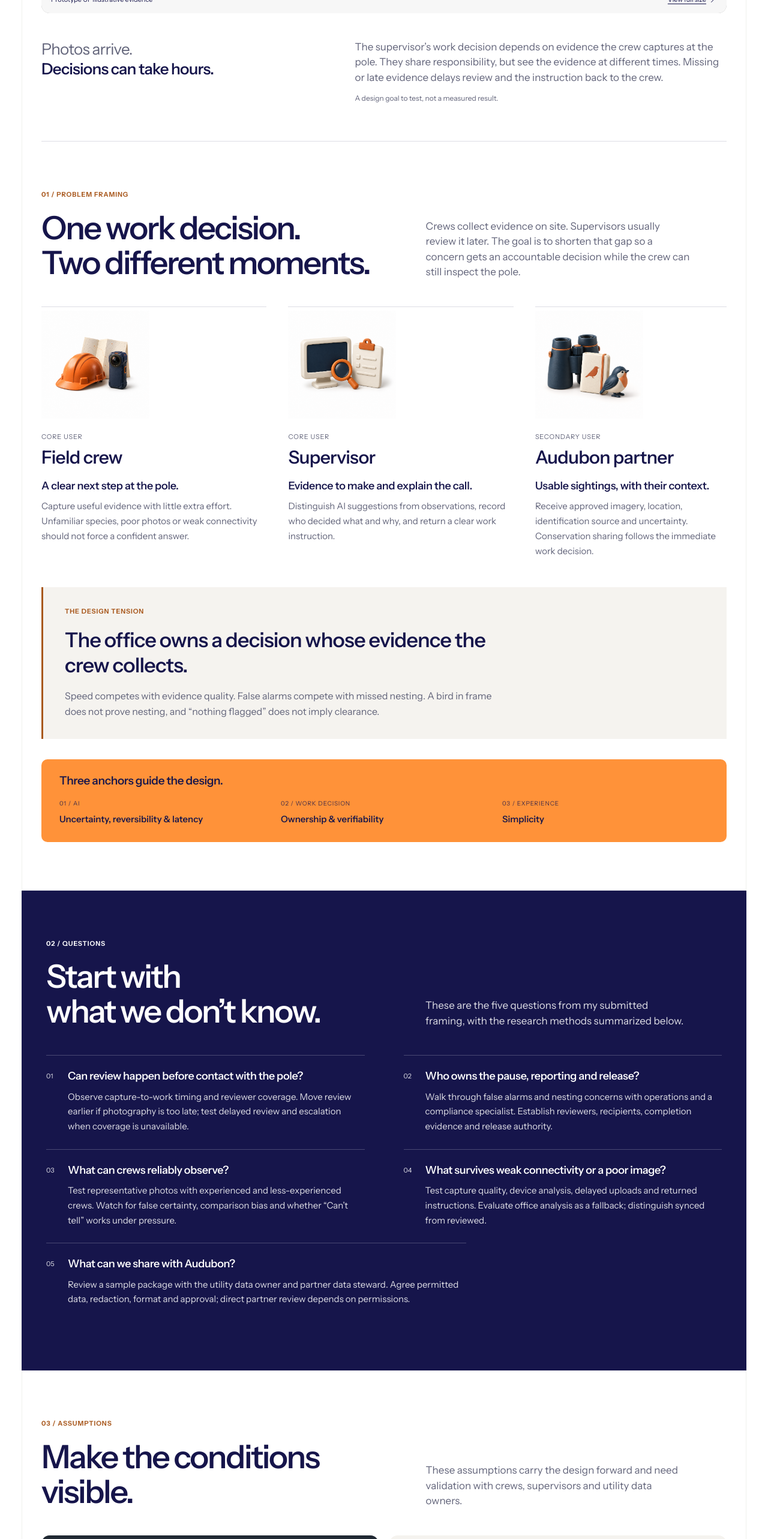
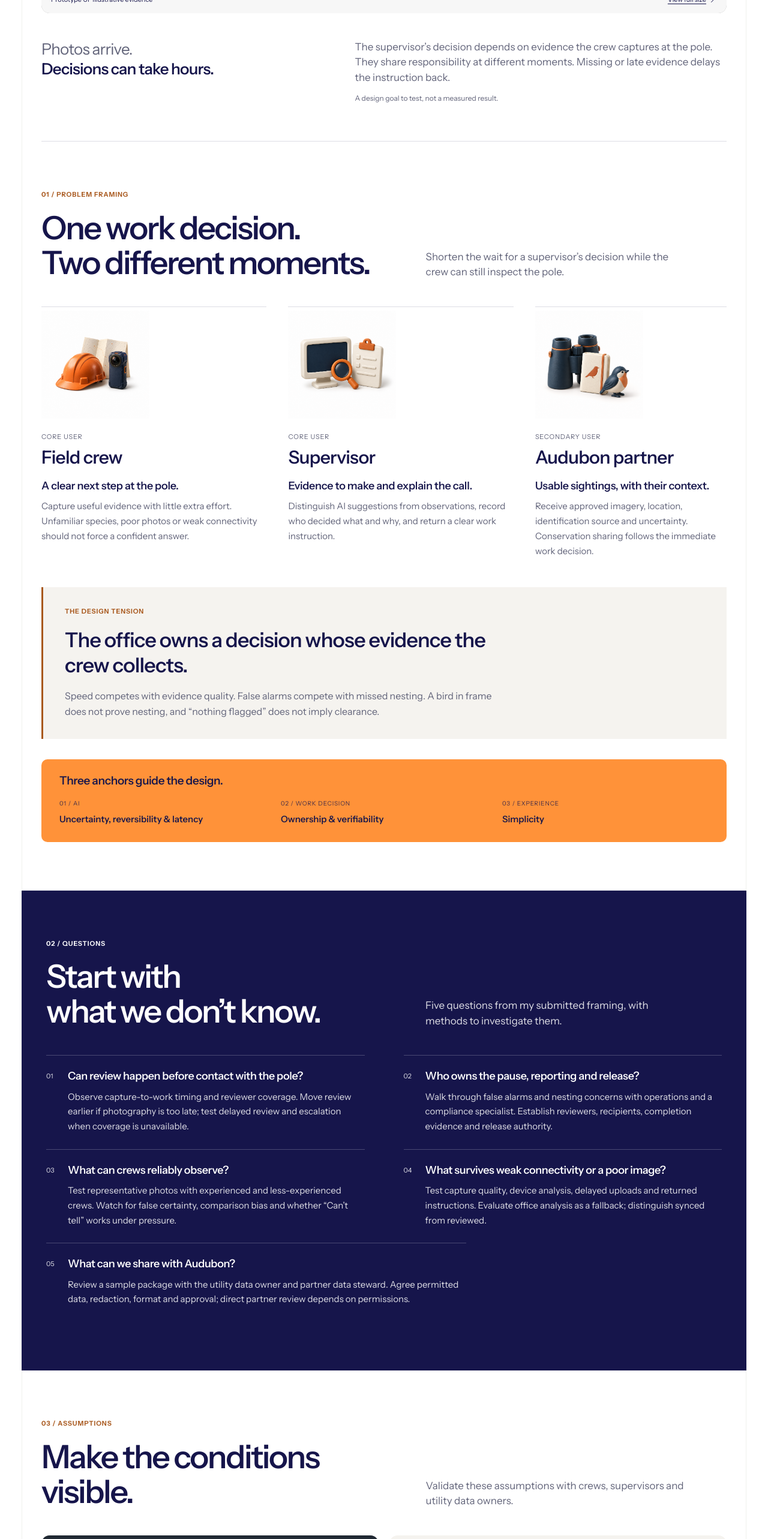
Before and after one commit to cellfade/ikegps-species-review-v2, a Next.js app: page / in a window 1280 px wide. Shown: the part 1168-3734 px from the top of the page at 60% size. Built offline with nearby package versions, Linux system fonts and the light colour scheme; grey boxes are pictures that could not be loaded.

Commit message:
Tighten presentation copy and update public repository label (#9)

```diff
--- a/src/components/landing/landing-page.tsx
+++ b/src/components/landing/landing-page.tsx
@@ -36,13 +36,13 @@ export function LandingPage() {
         <ProductScene variant="hero" />
         <div className={styles.problem}>
           <p>Photos arrive.<br /><strong>Decisions can take hours.</strong></p>
-          <div><p>The supervisor’s work decision depends on evidence the crew captures at the pole. They share responsibility, but see the evidence at different times. Missing or late evidence delays review and the instruction back to the crew.</p><span>A design goal to test, not a measured result.</span></div>
+          <div><p>The supervisor’s decision depends on evidence the crew captures at the pole. They share responsibility at different moments. Missing or late evidence delays the instruction back.</p><span>A design goal to test, not a measured result.</span></div>
         </div>
       </div>
 
 
       <section className={`${styles.section} ${styles.framing}`} id="framing" aria-labelledby="framing-heading">
-        <div className={styles.sectionIntro}><div><p className={styles.chapter}>01 / Problem framing</p><h2 id="framing-heading">One work decision.<br />Two different moments.</h2></div><p>Crews collect evidence on site. Supervisors usually review it later. The goal is to shorten that gap so a concern gets an accountable decision while the crew can still inspect the pole.</p></div>
+        <div className={styles.sectionIntro}><div><p className={styles.chapter}>01 / Problem framing</p><h2 id="framing-heading">One work decision.<br />Two different moments.</h2></div><p>Shorten the wait for a supervisor’s decision while the crew can still inspect the pole.</p></div>
         <div className={styles.peopleRows}>
           <article><Image className={styles.personaImage} src="/assets/persona-field.png" alt="" width={1254} height={1254} sizes="180px" /><span>Core user</span><h3 className={styles.personaName}>Field crew</h3><h4>A clear next step at the pole.</h4><p>Capture useful evidence with little extra effort. Unfamiliar species, poor photos or weak connectivity should not force a confident answer.</p></article>
           <article><Image className={styles.personaImage} src="/assets/persona-supervisor.png" alt="" width={1254} height={1254} sizes="180px" /><span>Core user</span><h3 className={styles.personaName}>Supervisor</h3><h4>Evidence to make and explain the call.</h4><p>Distinguish AI suggestions from observations, record who decided what and why, and return a clear work instruction.</p></article>
@@ -52,7 +52,7 @@ export function LandingPage() {
         <section className={styles.anchorSection} aria-labelledby="anchors-heading"><h2 id="anchors-heading">Three anchors guide the design.</h2><div className={styles.anchorBand}><div><span>01 / AI</span><strong>Uncertainty, reversibility & latency</strong></div><div><span>02 / Work decision</span><strong>Ownership & verifiability</strong></div><div><span>03 / Experience</span><strong>Simplicity</strong></div></div></section>
       </section>
       <section className={`${styles.section} ${styles.questions}`} id="questions" aria-labelledby="questions-heading">
-        <div className={styles.sectionIntro}><div><p className={styles.chapter}>02 / Questions</p><h2 id="questions-heading">Start with<br />what we don’t know.</h2></div><p>These are the five questions from my submitted framing, with the research methods summarized below.</p></div>
+        <div className={styles.sectionIntro}><div><p className={styles.chapter}>02 / Questions</p><h2 id="questions-heading">Start with<br />what we don’t know.</h2></div><p>Five questions from my submitted framing, with methods to investigate them.</p></div>
           <div className={styles.questionList}><ul>
             <li><strong>Can review happen before contact with the pole?</strong><br />Observe capture-to-work timing and reviewer coverage. Move review earlier if photography is too late; test delayed review and escalation when coverage is unavailable.</li>
             <li><strong>Who owns the pause, reporting and release?</strong><br />Walk through false alarms and nesting concerns with operations and a compliance specialist. Establish reviewers, recipients, completion evidence and release authority.</li>
@@ -62,7 +62,7 @@ export function LandingPage() {
           </ul></div>
       </section>
       <section className={`${styles.section} ${styles.assumptions}`} id="assumptions" aria-labelledby="assumptions-heading">
-        <div className={styles.sectionIntro}><div><p className={styles.chapter}>03 / Assumptions</p><h2 id="assumptions-heading">Make the conditions<br />visible.</h2></div><p>These assumptions carry the design forward and need validation with crews, supervisors and utility data owners.</p></div>
+        <div className={styles.sectionIntro}><div><p className={styles.chapter}>03 / Assumptions</p><h2 id="assumptions-heading">Make the conditions<br />visible.</h2></div><p>Validate these assumptions with crews, supervisors and utility data owners.</p></div>
           <div className={styles.assumptionStories}>
             <article className={styles.captureStory}>
               <Image src="/assets/v1-assumptions-corridor.png" alt="Illustrative utility corridor from the original concept" fill sizes="(max-width: 767px) 100vw, 600px" />
@@ -79,7 +79,7 @@ export function LandingPage() {
               <div className={styles.authorityReceipt}><FileCheck2 size={25} strokeWidth={1.4} /><strong>Supervisor decision</strong><span>Named reviewer</span><span>Recorded reason</span><span>Instruction received</span></div>
             </article>
             <article className={styles.recordStory}>
-              <div className={styles.storyCopy}><span className={styles.storyIndex}>04 / Evidence history</span><h3>Reversible, attributed records.</h3><p>Record who captured the evidence, who reviewed it, who made the work decision and who exported the data. Preserve original evidence and later corrections.</p></div>
+              <div className={styles.storyCopy}><span className={styles.storyIndex}>04 / Evidence history</span><h3>Reversible, attributed records.</h3><p>Attribute captures, reviews, work decisions and exports. Preserve original evidence and later corrections.</p></div>
               <div className={styles.recordStack}><div><History size={18} /><strong>Original evidence retained</strong></div><div><span>Captured by crew</span><span>Reviewed by supervisor</span><span>Export attributed to sender</span></div></div>
             </article>
             <article className={styles.privateStory}>
@@ -90,7 +90,7 @@ export function LandingPage() {
       </section>
 
       <section className={`${styles.section} ${styles.direction}`} id="decisions" aria-labelledby="decisions-heading">
-        <div className={styles.sectionIntro}><div><p className={styles.chapter}>04 / Design process</p><h2 id="decisions-heading">From framing<br />to a working prototype.</h2></div><p>I used the submitted framing to prioritize the crew and supervisor, mapped their handoffs, then built and reviewed the selected touchpoints in code.</p></div>
+        <div className={styles.sectionIntro}><div><p className={styles.chapter}>04 / Design process</p><h2 id="decisions-heading">From framing<br />to a working prototype.</h2></div><p>I prioritized crew and supervisor touchpoints, mapped their handoffs, then built and reviewed the code prototype. I ruled out automatic AI clearance: uncertain findings need a recorded supervisor decision.</p></div>
 
 
         <ol className={styles.buildProcess}>
@@ -122,15 +122,15 @@ export function LandingPage() {
 </section>
       <section className={`${styles.section} ${styles.expansion}`} id="expansion" aria-labelledby="expansion-heading"><div className={styles.sectionIntro}><div><p className={styles.chapter}>06 / Further exploration</p><h2 id="expansion-heading">Earlier review.<br />Longer-term value.</h2></div><p>Two additional entry points could reuse the same assessment. Conservation views could give approved observations a life beyond the work order.</p></div>
           <div className={styles.expansionEntries}><article><span>Proposed Office Pro setting</span><h3>Analyze new photos<br />in the background.</h3><p>Check eligible new or updated photos in an authorized utility dataset, including photos outside a work order. A possible finding notifies the supervisor and opens the same pole review.</p><small>A concern belongs to the pole. A hold applies to associated work.</small><Link className={styles.expansionDemoLink} href="/analysis-entry-points?path=background">Try the photo-update trigger ↗</Link></article><article><span>Proposed Office Pro setting</span><h3>Check existing photos<br />during planning.</h3><p>At work-order creation, analyze available corridor photos. Show capture date and uncertainty; request fresh evidence when the images cannot support a current assessment.</p><small>Validate entity triggers, analysis scope, recipients and duplicate handling.</small><Link className={styles.expansionDemoLink} href="/analysis-entry-points?path=planning">Try the work-order trigger ↗</Link></article></div>
-          <p className={styles.triggerNote}>Proposed automation: run when eligible photos change or a work order is created. Reuse an existing analysis when the photo and model version are unchanged; validate batching and queue limits before claiming resource savings.</p><div className={styles.conservationExpansion}><div><p className={styles.chapter}>Secondary user / Audubon partner</p><h3>See observations<br />across years.</h3><p>Explore species and nesting observations over time. Year colors distinguish when sightings were recorded, while preserving identification uncertainty.</p><p>Changing coverage or collection effort can also change the pattern. Migration analysis would need additional data and expert interpretation.</p><Link className={styles.primaryLink} href="/conservation">Explore the conservation prototype <MoveUpRight size={15} aria-hidden="true" /></Link><a href="https://science.ebird.org/en/atlasnc/status-and-trends" target="_blank" rel="noreferrer">eBird Status and Trends reference ↗</a></div><ExpansionMap /></div>
+          <p className={styles.triggerNote}>Proposed automation uses photo changes and work-order creation as triggers. Reuse results when the photo and model are unchanged; validate queue limits and resource use.</p><div className={styles.conservationExpansion}><div><p className={styles.chapter}>Secondary user / Audubon partner</p><h3>See observations<br />across years.</h3><p>Explore species and nesting observations over time. Year colors distinguish when sightings were recorded, while preserving identification uncertainty.</p><p>Changing coverage or collection effort can also change the pattern. Migration analysis would need additional data and expert interpretation.</p><Link className={styles.primaryLink} href="/conservation">Explore the conservation prototype <MoveUpRight size={15} aria-hidden="true" /></Link><a href="https://science.ebird.org/en/atlasnc/status-and-trends" target="_blank" rel="noreferrer">eBird Status and Trends reference ↗</a></div><ExpansionMap /></div>
           <details className={styles.sharingProposal}><summary>What would a shared view reveal?</summary><div><p><strong>Private by default.</strong> Export or a public link would use a separately prepared, approved dataset. The current prototype does not publish records.</p><p><strong>Share selected observations.</strong> Approved species, broad region, year and uncertainty could remain. Exclude work-order and pole identifiers, crew or customer details, internal notes and precise sensitive nest locations.</p><p><strong>Review the whole package.</strong> Photos can reveal infrastructure and location even after metadata removal. Omit or redact imagery and embedded metadata before sharing.</p><p><strong>Preview, approve, then share.</strong> A proposed sharing flow would show included fields and location precision, record the approver, and support revoking a link. Downloaded copies cannot be recalled.</p><a href="https://www.inaturalist.org/pages/geoprivacy" target="_blank" rel="noreferrer">iNaturalist geoprivacy reference ↗</a></div></details>
           <p className={styles.expansionBoundary}>Phase-two concepts · Synthetic map data · Analysis triggers, conservation filters and sharing preview are simulated. No AI jobs or public-sharing service run in this prototype.</p>
         </section>
 <section id="sources" className={`${styles.section} ${styles.artifacts}`} aria-labelledby="artifacts-heading">
           <p className={styles.chapter}>Supporting evidence / Research & artifacts</p><div className={styles.processHeading}><h2 id="artifacts-heading">Artifacts of the journey</h2><p className={styles.artifactFlow} aria-label="Design process">Framing <ArrowRight size={14} aria-hidden="true" /> Research <ArrowRight size={14} aria-hidden="true" /> Prototype <ArrowRight size={14} aria-hidden="true" /> Review</p></div>
-          <p className={styles.artifactIntro}>Review the submitted framing, editable designs and QA notes. The references below distinguish identification guidance, product context and visual inspiration.</p>
+          <p className={styles.artifactIntro}>Explore the submitted framing, editable designs, QA notes and sources behind the concept.</p>
           <details className={styles.resources}><summary>Design artifacts & review notes</summary><div className={styles.resourceGrid}>
-            <div><h3>Framing & working prototype</h3><a href="https://perch-ikegps.vercel.app/documents/endangered-species-problem-framing.pdf" target="_blank" rel="noreferrer">Submitted two-page framing ↗</a><a href="https://ikegps-species-review-v2.vercel.app/" target="_blank" rel="noreferrer">Live V2 presentation ↗</a><a href="https://ikegps-species-review-v2.vercel.app/prototype" target="_blank" rel="noreferrer">Live V2 prototype ↗</a><a href="https://github.com/cellfade/ikegps-species-review-v2" target="_blank" rel="noreferrer">GitHub repository · Private access ↗</a></div>
+            <div><h3>Framing & working prototype</h3><a href="https://perch-ikegps.vercel.app/documents/endangered-species-problem-framing.pdf" target="_blank" rel="noreferrer">Submitted two-page framing ↗</a><a href="https://ikegps-species-review-v2.vercel.app/" target="_blank" rel="noreferrer">Live V2 presentation ↗</a><a href="https://ikegps-species-review-v2.vercel.app/prototype" target="_blank" rel="noreferrer">Live V2 prototype ↗</a><a href="https://github.com/cellfade/ikegps-species-review-v2" target="_blank" rel="noreferrer">GitHub repository · Public ↗</a></div>
             <div><h3>Editable design & process</h3><a href="https://www.figma.com/design/CWE5aV1sWv7v6H3N5rtLug/?node-id=53-20" target="_blank" rel="noreferrer">Figma · Office review ↗</a><a href="https://www.figma.com/design/CWE5aV1sWv7v6H3N5rtLug/?node-id=53-304" target="_blank" rel="noreferrer">Figma · Presentation ↗</a><a href="https://www.figma.com/board/qdbKTuDN054FcmO2aOxauJ/?node-id=15-349" target="_blank" rel="noreferrer">FigJam · Five review moments ↗</a><a href="https://www.figma.com/board/qdbKTuDN054FcmO2aOxauJ/?node-id=3-85" target="_blank" rel="noreferrer">FigJam · Service blueprint ↗</a></div>
             <div><h3>Planning & review notes</h3><a href="/documents/review-feedback-resolution.md">Review feedback resolution · Markdown</a><a href="/documents/phase-two-entry-points.md">Phase two entry points · Markdown</a><a href="/documents/prototype-v2-plan.md">V2 plan · Markdown</a><a href="/documents/phase-one-terminology.md">Journey terminology · Markdown</a><a href="/documents/current-refinement-qa.md">Current refinement QA · Markdown</a><a href="/documents/design-exercise-alignment.md">Design exercise alignment · Markdown</a><a href="/documents/landing-source-alignment.md">Submitted-source alignment · Markdown</a><a href="/documents/reviewer-identification-guidance.md">Identification guidance · Markdown</a><a href="/documents/landing-comparative-taste-audit.md">Comparative design audit · Markdown</a></div>
 
```
Also changed, not shown: public/documents/current-refinement-qa.md (+3 -3 lines), public/documents/design-exercise-alignment.md (+3 -3 lines).
